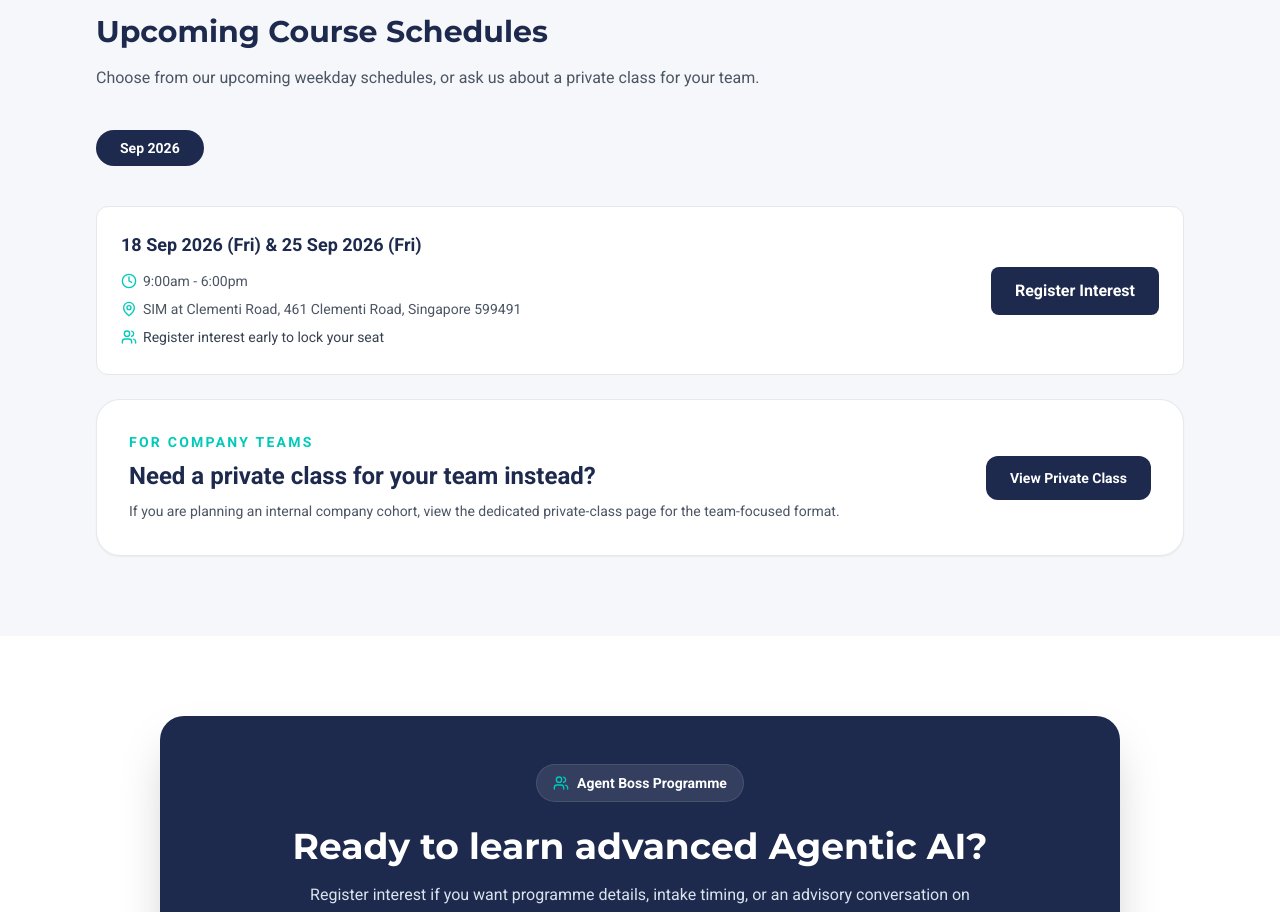
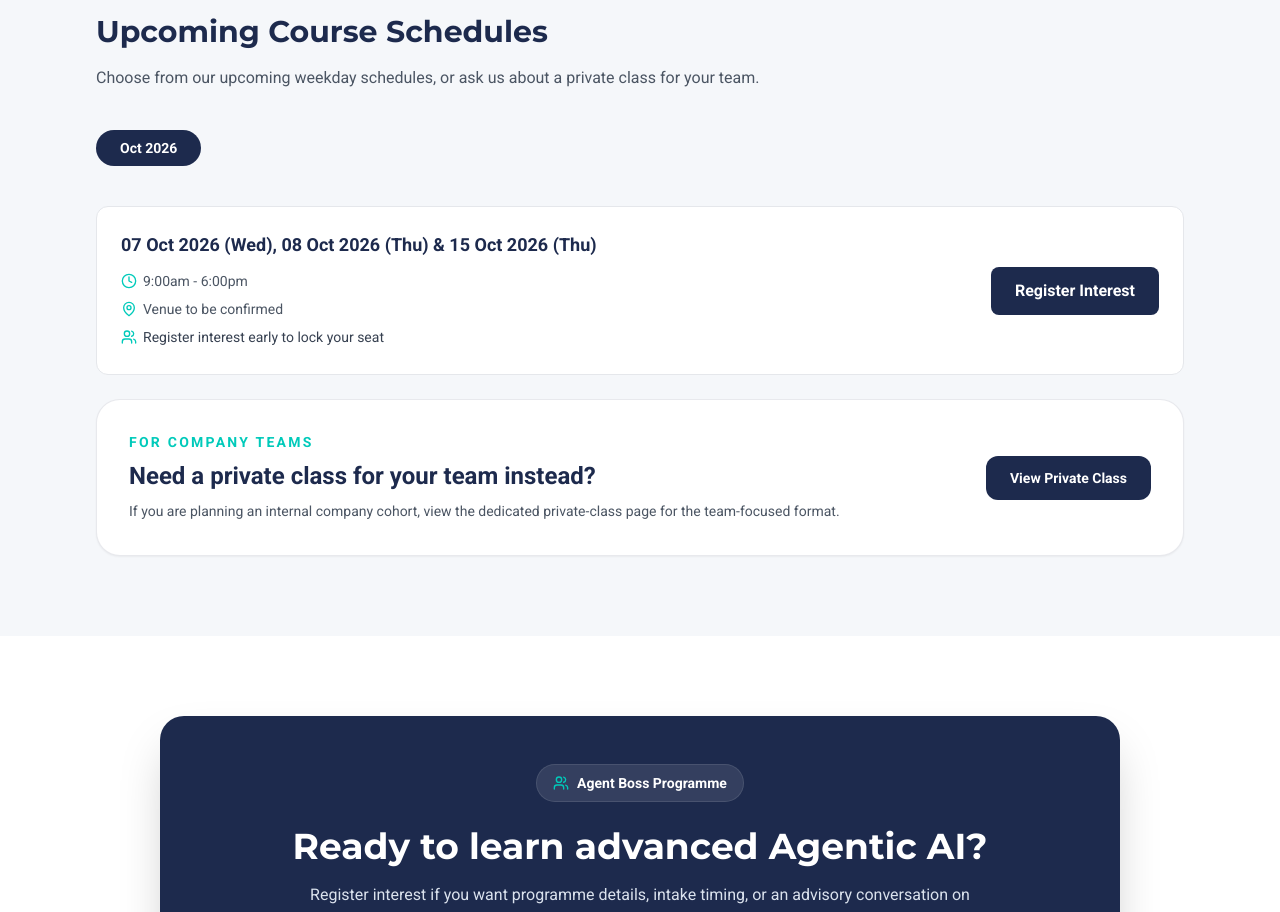
Before and after one commit to nexiuslabs/nexiusacademyskillsfuture, a React (Vite) app: page /courses/advanced-agentic-ai in a window 1280 px wide. Shown: the part 5020-5932 px from the top of the page. Built offline with nearby package versions, Linux system fonts and the light colour scheme.

Commit message:
Update advanced course schedule to October
Update advanced and business innovation course schedule details to Oct 2026 with venue to be confirmed.

```diff
--- a/components/courses/CourseScheduleSection.tsx
+++ b/components/courses/CourseScheduleSection.tsx
@@ -10,16 +10,16 @@ type CourseScheduleSectionProps = {
 
 const ADVANCED_COURSE_SCHEDULES = [
   {
-    month: 'Sep 2026',
-    dates: '18 Sep 2026 (Fri) & 25 Sep 2026 (Fri)',
+    month: 'Oct 2026',
+    dates: '07 Oct 2026 (Wed), 08 Oct 2026 (Thu) & 15 Oct 2026 (Thu)',
     time: '9:00am - 6:00pm',
-    venue: 'SIM at Clementi Road, 461 Clementi Road, Singapore 599491',
+    venue: 'Venue to be confirmed',
   },
 ];
 
 const CourseScheduleSection: React.FC<CourseScheduleSectionProps> = ({ page, positionPrefix }) => {
   const months = Array.from(new Set(ADVANCED_COURSE_SCHEDULES.map((schedule) => schedule.month)));
-  const [selectedMonth, setSelectedMonth] = useState(months[0] ?? 'Sep 2026');
+  const [selectedMonth, setSelectedMonth] = useState(months[0] ?? 'Oct 2026');
   const filteredSchedules = ADVANCED_COURSE_SCHEDULES.filter((schedule) => schedule.month === selectedMonth);
 
   return (
```
